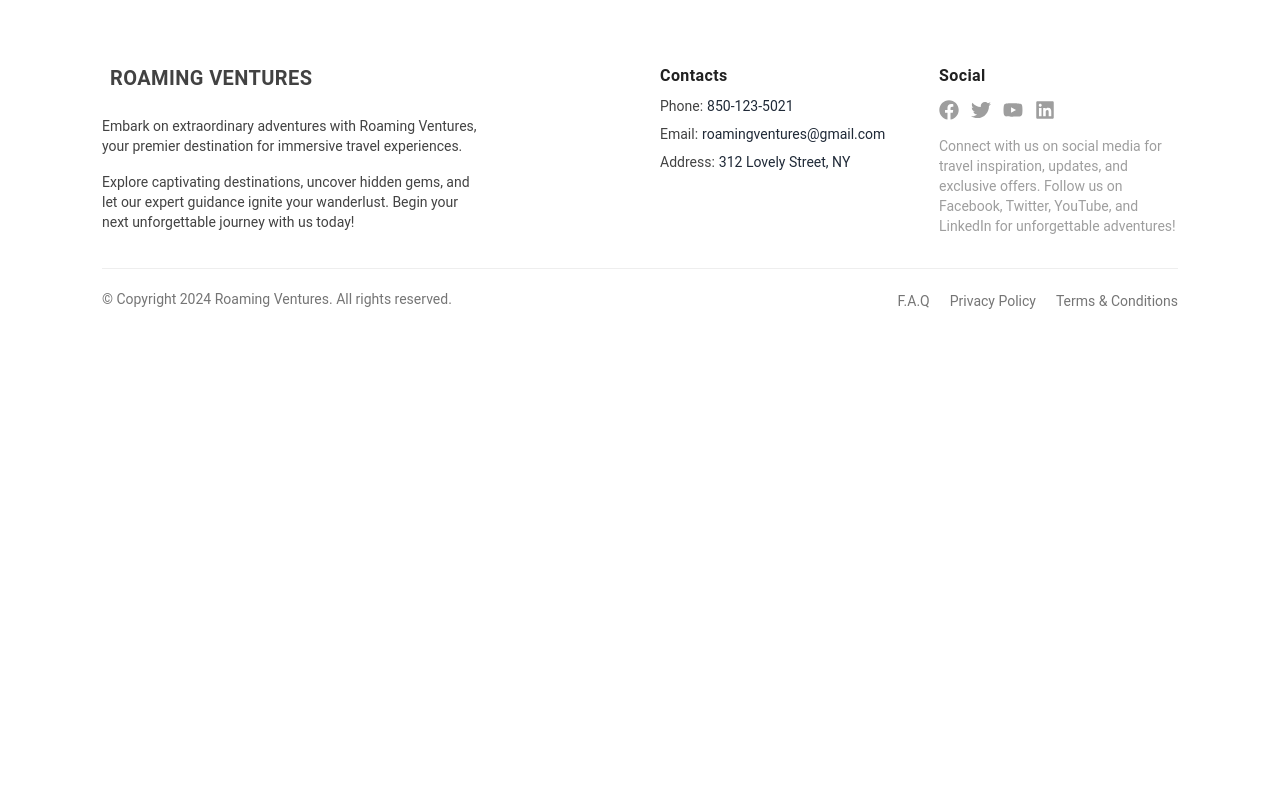
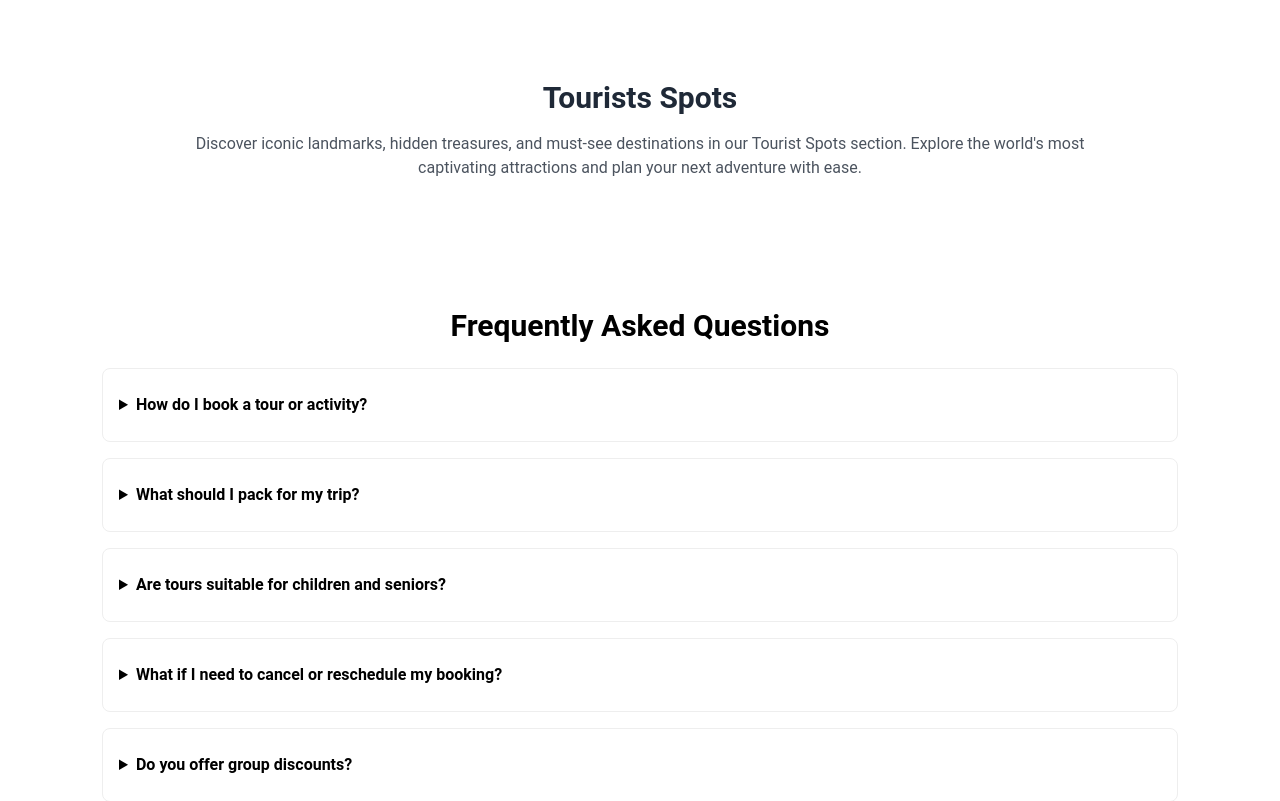
Before and after one commit to nasib15/roaming-ventures-client, a React (Vite) app: page / in a window 1280 px wide. Shown: the part 840-1641 px from the top of the page. Before the commit the page ends 1193 px from the top, so only its background shows below. Built offline with nearby package versions, Linux system fonts and the light colour scheme.

Commit message:
added one extra section

```diff
--- a/package.json
+++ b/package.json
@@ -10,9 +10,12 @@
     "preview": "vite preview"
   },
   "dependencies": {
+    "@mantine/core": "^7.8.1",
     "@material-tailwind/react": "^2.1.9",
     "localforage": "^1.10.0",
     "match-sorter": "^6.3.4",
+    "mdb-cli": "^4.3.3",
+    "mdb-react-ui-kit": "^8.0.0",
     "react": "^18.2.0",
     "react-dom": "^18.2.0",
     "react-icons": "^5.1.0",
--- /dev/null
+++ b/src/components/Faq.jsx
@@ -0,0 +1,76 @@
+const Faq = () => {
+  return (
+    <div className="lg:my-24 mx-auto max-w-[90%]">
+      <section className=" text-black">
+        <div className="container flex flex-col justify-center space-y-6 px-4 py-8 mx-auto md:p-8">
+          <h2 className="text-3xl font-bold mx-auto ">
+            Frequently Asked Questions
+          </h2>
+
+          <div className="space-y-4">
+            <details className="w-full border rounded-lg">
+              <summary className="font-semibold px-4 py-6 focus:outline-none focus-visible:ring-violet-400">
+                How do I book a tour or activity?
+              </summary>
+              <p className="px-4 py-6 pt-0 ml-4 -mt-4 opacity-70">
+                Booking a tour or activity is easy! Simply browse our website,
+                select your desired tour or activity, choose your preferred date
+                and time, and proceed to the checkout to complete your
+                reservation securely.
+              </p>
+            </details>
+            <details className="w-full border rounded-lg">
+              <summary className="font-semibold px-4 py-6 focus:outline-none focus-visible:ring-violet-400">
+                What should I pack for my trip?
+              </summary>
+              <p className="px-4 py-6 pt-0 ml-4 -mt-4 opacity-70">
+                Packing essentials vary depending on your destination and the
+                nature of your trip. We recommend checking our destination
+                guides for specific packing tips. Generally, items like
+                comfortable clothing, appropriate footwear, sunscreen, and a
+                camera are essential.
+              </p>
+            </details>
+            <details className="w-full border rounded-lg">
+              <summary className="font-semibold px-4 py-6 focus:outline-none focus-visible:ring-violet-400">
+                Are tours suitable for children and seniors?
+              </summary>
+              <p className="px-4 py-6 pt-0 ml-4 -mt-4 opacity-70">
+                Many of our tours are family-friendly and suitable for all ages,
+                including children and seniors. However, certain activities may
+                have age or health restrictions. Please check the tour details
+                or contact us for more information on age suitability.
+              </p>
+            </details>
+            <details className="w-full border rounded-lg">
+              <summary className="font-semibold px-4 py-6 focus:outline-none focus-visible:ring-violet-400">
+                What if I need to cancel or reschedule my booking?
+              </summary>
+              <p className="px-4 py-6 pt-0 ml-4 -mt-4 opacity-70">
+                We understand that plans can change. Please refer to our
+                cancellation policy outlined on each tour or activity page for
+                specific details. If you need to cancel or reschedule, simply
+                contact our customer service team, and we'll be happy to assist
+                you.
+              </p>
+            </details>
+            <details className="w-full border rounded-lg">
+              <summary className="font-semibold px-4 py-6 focus:outline-none focus-visible:ring-violet-400">
+                Do you offer group discounts?
+              </summary>
+              <p className="px-4 py-6 pt-0 ml-4 -mt-4 opacity-70">
+                Yes, we offer group discounts for certain tours and activities.
+                Group size requirements and discounts vary by tour, so be sure
+                to check the tour details for any applicable group rates. For
+                large group bookings, please contact us directly for
+                personalized assistance.
+              </p>
+            </details>
+          </div>
+        </div>
+      </section>
+    </div>
+  );
+};
+
+export default Faq;
--- a/src/components/Footer.jsx
+++ b/src/components/Footer.jsx
@@ -2,7 +2,7 @@ import { FaFacebook, FaTwitter, FaYoutube, FaLinkedin } from "react-icons/fa";
 
 const Footer = () => {
   return (
-    <div className="px-4 pt-16 mx-auto sm:max-w-xl md:max-w-full lg:max-w-screen-xl md:px-24 lg:px-8">
+    <div className="px-4 mt-24 mx-auto sm:max-w-xl md:max-w-full lg:max-w-screen-xl md:px-24 lg:px-8">
       <div className="grid gap-10 row-gap-6 mb-8 sm:grid-cols-2 lg:grid-cols-4">
         <div className="sm:col-span-2">
           <a
--- /dev/null
+++ b/src/components/TouristsSpots.jsx
@@ -0,0 +1,16 @@
+const TouristsSpots = () => {
+  return (
+    <div className="mx-auto max-w-[90%] lg:my-24">
+      <div className="text-center space-y-4">
+        <h2 className="text-3xl font-bold">Tourists Spots</h2>
+        <p className="opacity-80 w-[80%] mx-auto">
+          Discover iconic landmarks, hidden treasures, and must-see destinations
+          in our Tourist Spots section. Explore the world's most captivating
+          attractions and plan your next adventure with ease.
+        </p>
+      </div>
+    </div>
+  );
+};
+
+export default TouristsSpots;
--- a/src/pages/Home.jsx
+++ b/src/pages/Home.jsx
@@ -1,9 +1,13 @@
 import Banner from "../components/Banner";
+import Faq from "../components/Faq";
+import TouristsSpots from "../components/TouristsSpots";
 
 const Home = () => {
   return (
     <div>
       <Banner></Banner>
+      <TouristsSpots></TouristsSpots>
+      <Faq></Faq>
     </div>
   );
 };
```
Also changed, not shown: 1 other file (tests, documents, lock files or other folders).
